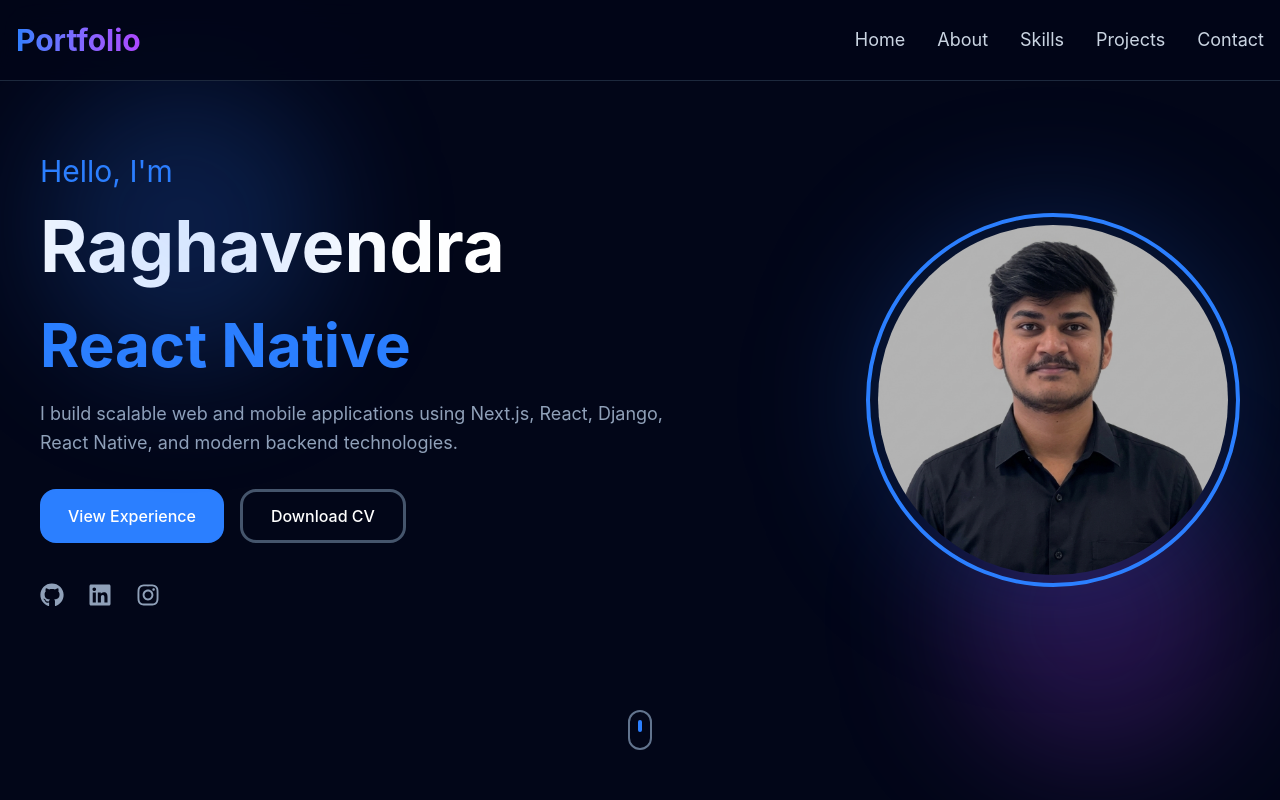
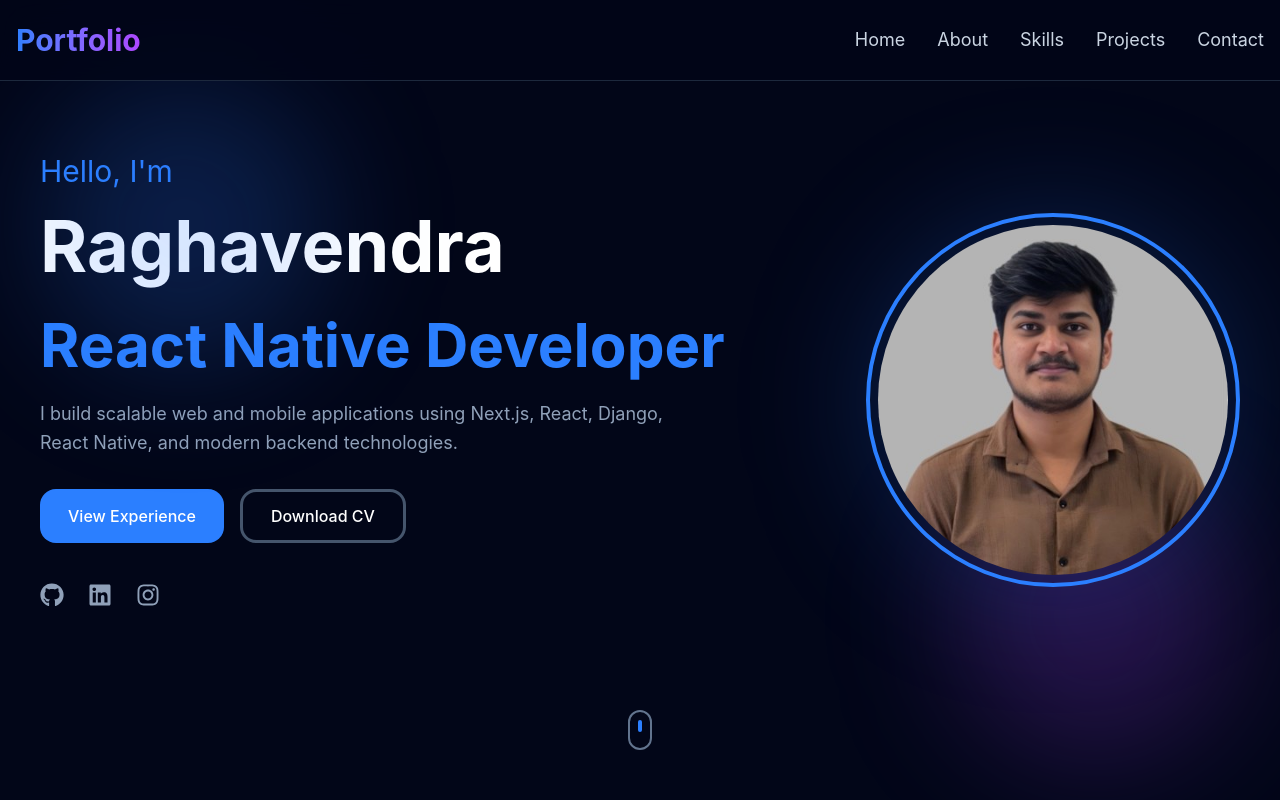
Before and after one commit to RaghuG27/Portfolio-Raghavendra, a Next.js app: page / in a window 1280 px wide. Shown: the top 800 px of the page. Built offline with nearby package versions, Linux system fonts and the light colour scheme.

Commit message:
Updated Profile

```diff
--- a/src/app/components/Hero.tsx
+++ b/src/app/components/Hero.tsx
@@ -41,7 +41,7 @@ export default function Hero() {
             <h3 className="text-2xl md:text-6xl font-bold mt-6 text-blue-500">
         <TypeAnimation
           sequence={[
-            "Web Developer",
+            "Full Stack Developer",
             2000,
             "React Native Developer",
             2000,
@@ -122,7 +122,7 @@ export default function Hero() {
 
             <div className="relative border-4 border-blue-500 rounded-full p-2 mt-25 md:mt-0">
               <Image
-                src="/profile.png"
+                src="/profile.jpg"
                 alt="profile"
                 width={350}
                 height={350}
```
Also changed, not shown: public/profile.jpg (added), public/profile.png (deleted).
